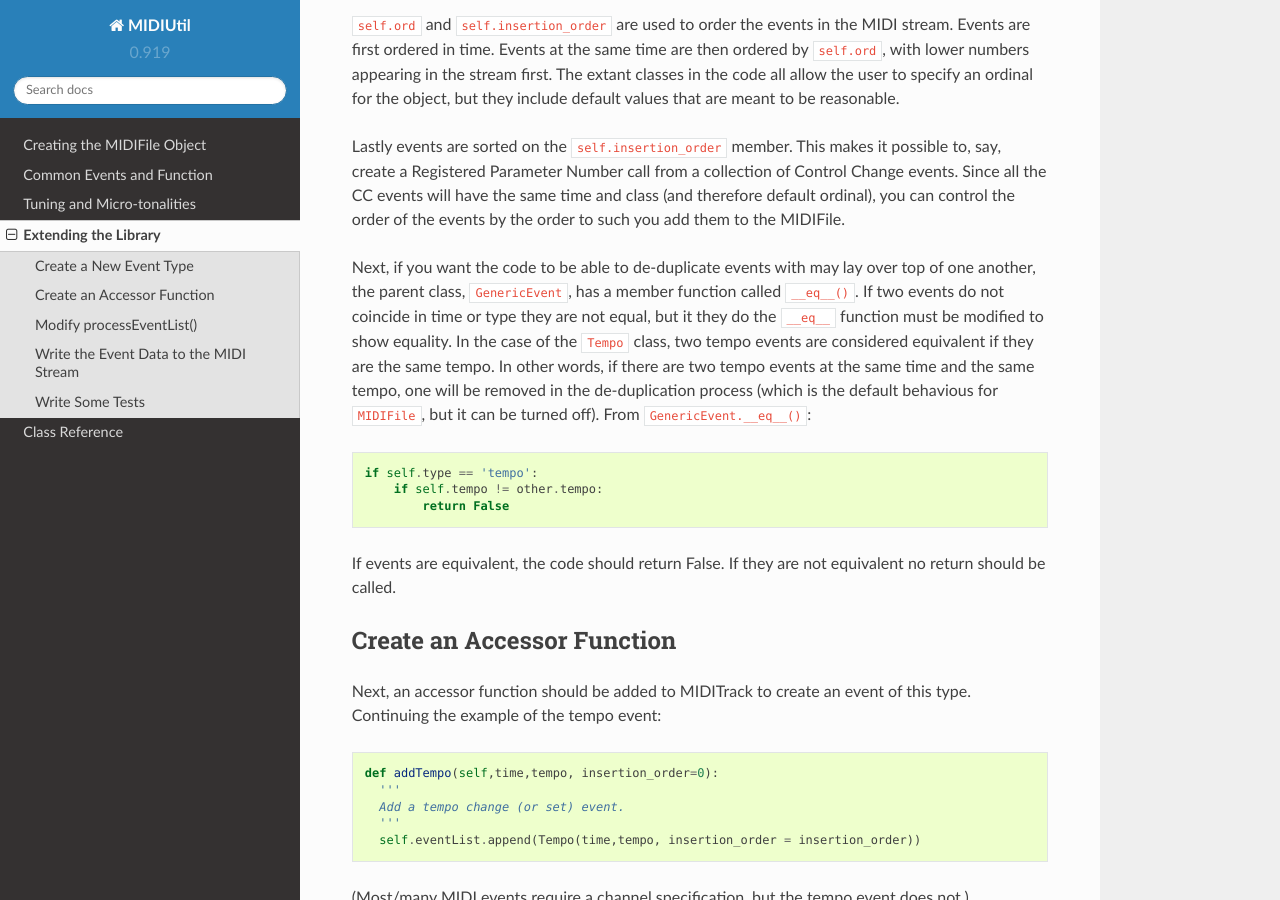
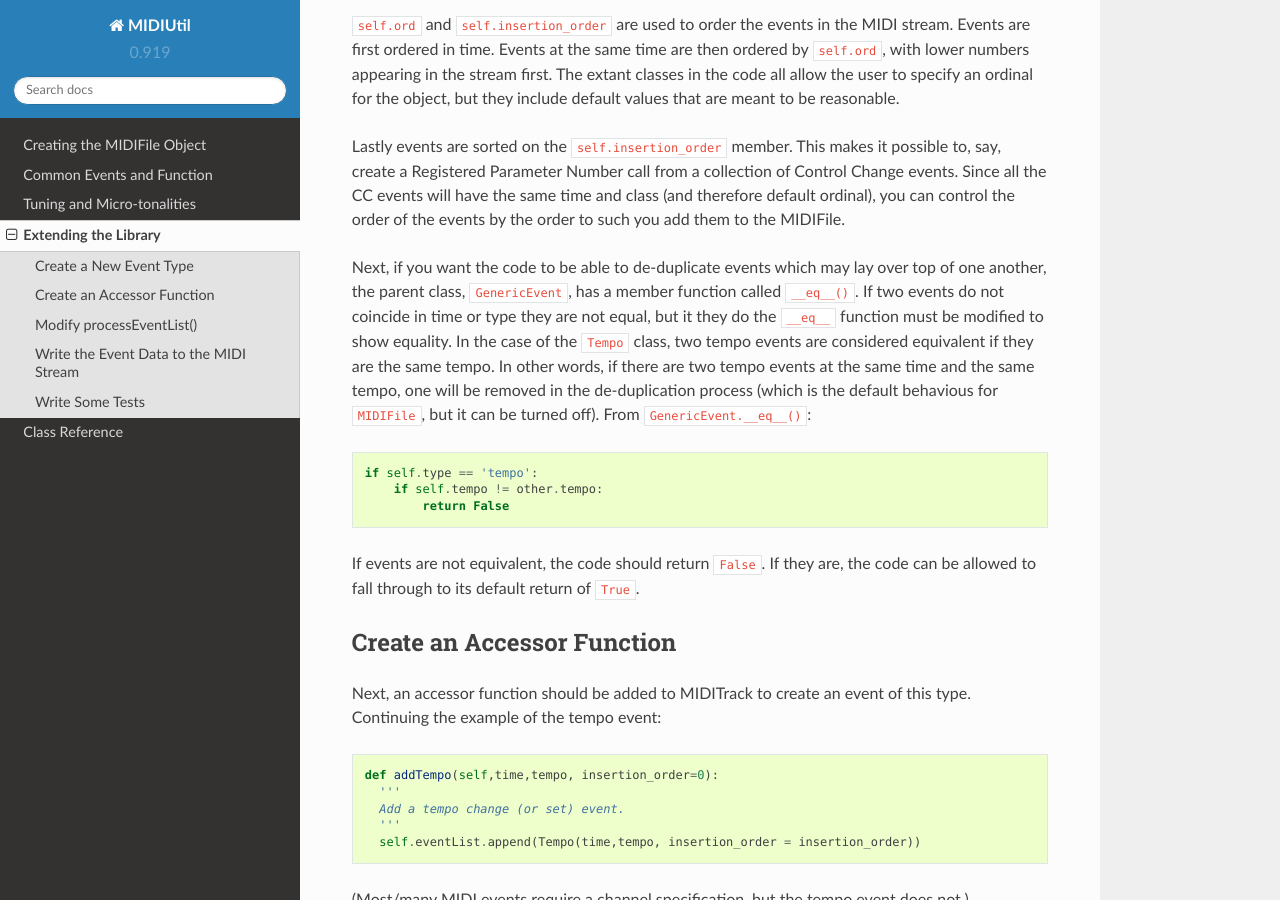
Before and after one commit to MarkCWirt/MIDIUtil, a Sphinx documentation site: the page built from documentation/extending.rst, in a window 1280 px wide and 900 px high, scrolled down 882 px. Built offline with Sphinx 7.4.7 and the Read the Docs theme 2.0.0, drawn with Linux system fonts in a browser that asks for light colours.

Commit message:
Typos and document errors corrected.

```diff
--- a/documentation/extending.rst
+++ b/documentation/extending.rst
@@ -55,7 +55,7 @@ from a collection of Control Change events. Since all the CC events will
 have the same time and class (and therefore default ordinal), you can control
 the order of the events by the order to such you add them to the MIDIFile.
 
-Next, if you want the code to be able to de-duplicate events with may
+Next, if you want the code to be able to de-duplicate events which may
 lay over top of one another, the parent class, ``GenericEvent``, has a
 member function called ``__eq__()``. If two events do not coincide in
 time or type they are not equal, but it they do the ``__eq__`` function
@@ -72,8 +72,8 @@ turned off). From ``GenericEvent.__eq__()``:
         if self.tempo != other.tempo:
             return False
 
-If events are equivalent, the code should return False. If they are not
-equivalent no return should be called.
+If events are not equivalent, the code should return ``False``. If they are, the
+code can be allowed to fall through to its default return of ``True``.
 
 Create an Accessor Function
 ---------------------------
```
Also changed, not shown: 1 other file.
